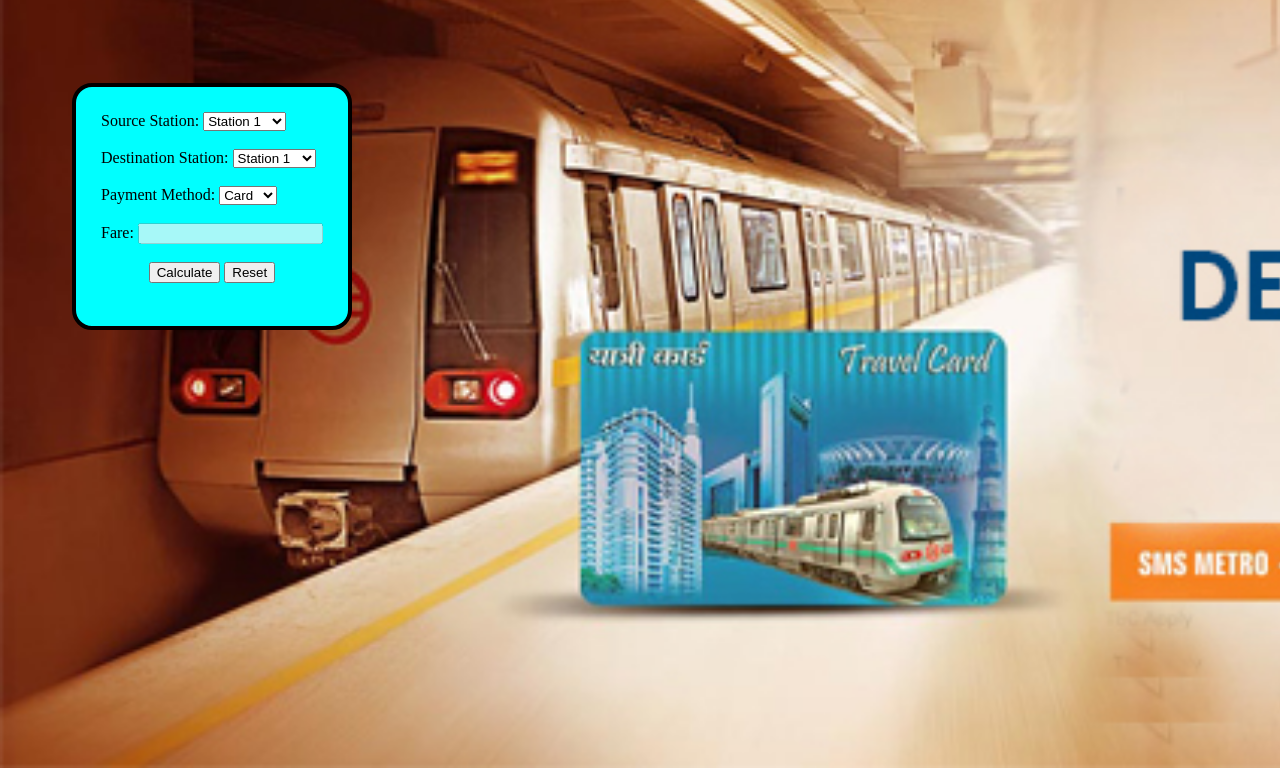
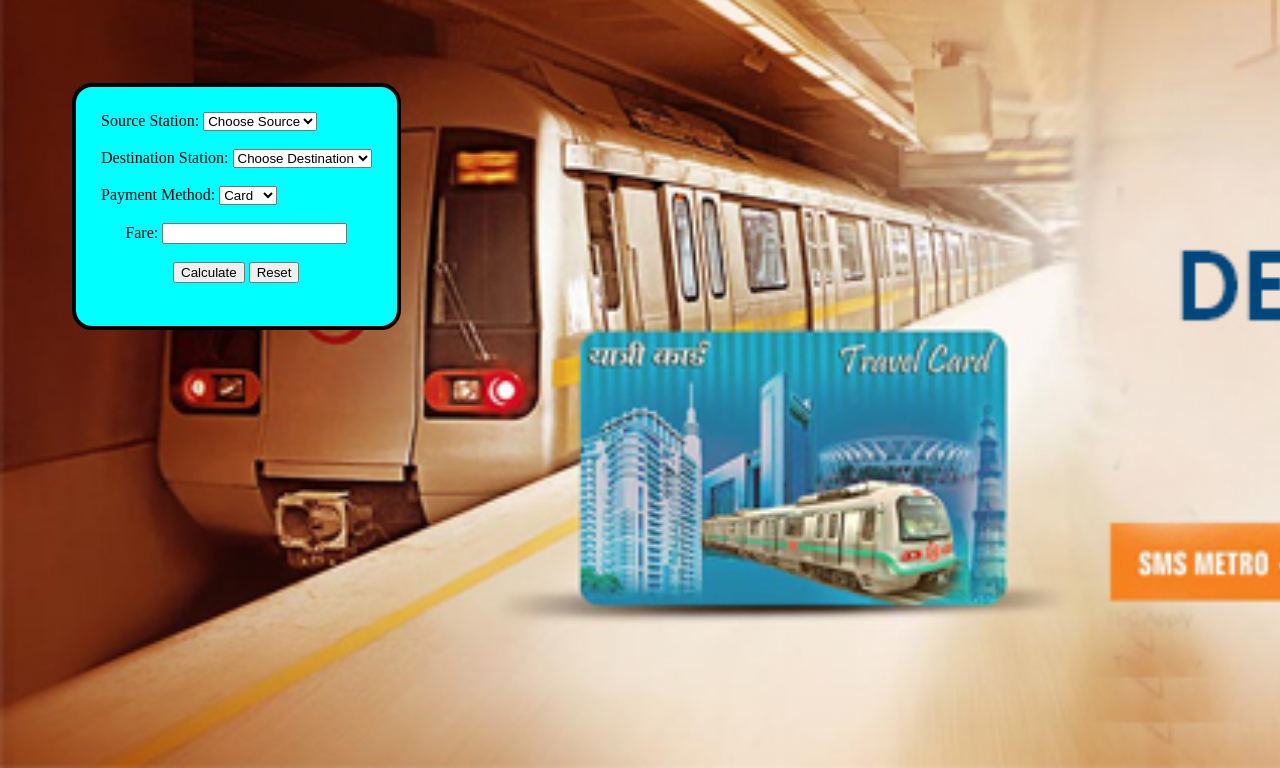
Before and after one commit to KhushbooChaudhary-jft/MetroApp, a plain HTML site: page index.html in a window 1280 px wide. Shown: the part 61-829 px from the top of the page. Drawn offline with Linux system fonts and the light colour scheme.

Commit message:
final changes done

```diff
--- a/index.html
+++ b/index.html
@@ -7,93 +7,45 @@
     <title>METRO FAIR CALCULATOR</title>
     <meta name='viewport' content='width=device-width, initial-scale=1'>
     <link rel='stylesheet' type='text/css' media='screen' href='one.css'>
-    <script src='two.js'></script>
+
 </head>
 
 <body>
     <h1>Metro Fair Calculator</h1>
-    <form name="MetroFairCalculator">
+    <form name="MetroFairCalculator" onsubmit="return false;">
         <div class="lab1">
             <div>
-                <label for="Source">Source Station:</label>
-                <select name="Boxes" id="Source">
-                    <option value="Station 1">Station 1</option>
-                    <option value="Station 2">Station 2</option>
-                    <option value="Station 3">Station 3</option>
-                    <option value="Station 4">Station 4</option>
-                    <option value="Station 5">Station 5</option>
-                    <option value="Station 6">Station 6</option>
-                    <option value="Station 7">Station 7</option>
-                    <option value="Station 8">Station 8</option>
-                    <option value="Station 9">Station 9</option>
-                    <option value="Station 10">Station 10</option>
-                    <option value="Station 11">Station 11</option>
-                    <option value="Station 12">Station 12</option>
-                    <option value="Station 13">Station 13</option>
-                    <option value="Station 14">Station 14</option>
-                    <option value="Station 15">Station 15</option>
-                    <option value="Station 16">Station 16</option>
-                    <option value="Station 17">Station 17</option>
-                    <option value="Station 18">Station 18</option>
-                    <option value="Station 19">Station 19</option>
-                    <option value="Station 20">Station 20</option>
-                    <option value="Station 21">Station 21</option>
-                    <option value="Station 22">Station 22</option>
-                    <option value="Station 23">Station 23</option>
-                    <option value="Station 24">Station 24</option>
-                    <option value="Station 25">Station 25</option>
-                    <option value="Station 26">Station 26</option>
+                <label>Source Station:</label>
+                <select name="Boxes" id="xyz">
+                    <option value="" disabled selected hidden>Choose Source</option>
                 </select>
-            </div><br>
+            </div>
+            <br>
             <div>
                 <label>Destination Station:</label>
                 <select name="Boxes" id="Destination">
-                    <option value="Station 1">Station 1</option>
-                    <option value="Station 2">Station 2</option>
-                    <option value="Station 3">Station 3</option>
-                    <option value="Station 4">Station 4</option>
-                    <option value="Station 5">Station 5</option>
-                    <option value="Station 6">Station 6</option>
-                    <option value="Station 7">Station 7</option>
-                    <option value="Station 8">Station 8</option>
-                    <option value="Station 9">Station 9</option>
-                    <option value="Station 10">Station 10</option>
-                    <option value="Station 11">Station 11</option>
-                    <option value="Station 12">Station 12</option>
-                    <option value="Station 13">Station 13</option>
-                    <option value="Station 14">Station 14</option>
-                    <option value="Station 15">Station 15</option>
-                    <option value="Station 16">Station 16</option>
-                    <option value="Station 17">Station 17</option>
-                    <option value="Station 18">Station 18</option>
-                    <option value="Station 19">Station 19</option>
-                    <option value="Station 20">Station 20</option>
-                    <option value="Station 21">Station 21</option>
-                    <option value="Station 22">Station 22</option>
-                    <option value="Station 23">Station 23</option>
-                    <option value="Station 24">Station 24</option>
-                    <option value="Station 25">Station 25</option>
-                    <option value="Station 26">Station 26</option>
+                    <option value="" disabled selected hidden>Choose Destination</option>
                 </select>
             </div>
             <br>
             <div>
                 <label>Payment Method:</label>
-                <select>
+                <select id="Boxes">
                     <option value="Card">Card</option>
                     <option value="Token">Token</option>
                 </select>
             </div><br>
             <div class="lab2">
                 <label>Fare:</label>
-                <input type="number" disabled>
+                <input type="text" id="fairBox">
             </div><br>
             <div class="btn">
-                <button type="calculate">Calculate</button>
+                <button type="calculate" onclick="calculateFair()">Calculate</button>
                 <button type="reset">Reset</button>
             </div><br>
         </div>
     </form>
 </body>
+<script src='two.js'></script>
 
 </html>
--- a/one.css
+++ b/one.css
@@ -1,8 +1,3 @@
-/* * {
-    margin: 0;
-    padding: 0;
-} */
-
 h1 {
     text-align: center;
     background-color: beige;
--- a/two.js
+++ b/two.js
@@ -1,36 +1,37 @@
 function selectStation() {
-    let a = ['1', '2', '3', '4', '5', '6', '7', '8', '9', '10', '11', '12', '13', '14', '15', '16', '17', '18', '19', '20', '21', '22', '23', '24', '25', '26', '27', '28'];
+    let a = ['A', 'B', 'C', 'D', 'E', 'F', 'G', 'H', 'I', 'J', 'K', 'L', 'M', 'M', 'O',
+        'P', 'Q', 'R', 'S', 'T', 'U', 'V', 'W', 'X', 'Y', 'Z'];
     for (let i = 0; i <= a.length - 1; i++) {
-        //console.log(a[i])
-        document.getElementById("Source").innerHTML() += `<option>${a[i]}</option>`;
-        document.getElementById('Destination').innerHTML() += `<option>${a[i]}</option>`;
+        document.getElementById("Destination").innerHTML += `<option value=${i + 1}>${a[i]}</option>`;
+        document.getElementById("xyz").innerHTML += `<option value=${i + 1}>${a[i]}</option>`;
     }
-
 }
 selectStation();
 
 
+function calculateFair() {
+    let sourValue = document.getElementById('xyz').value;
+    let destValue = document.getElementById('Destination').value;
+    let noofstat = Math.abs(sourValue - destValue);
 
-// let a = ['1', '2', '3', '4', '5', '6', '7', '8', '9', '10', '11', '12', '13', '14', '15', '16', '17', '18', '19', '20', '21', '22', '23', '24', '25', '26', '27', '28'];
-// for (let i = 0; i <= a.length - 1; i++) {
-//     document.getElementById("Source").innerHTML = `<option>${a[i]}</option>`;
-//     document.getElementById('Destination').innerHTML = `<option>${a[i]}</option>`;
-// }
-// var option = document.createElement("option");
-// option.text = "Text";
-// option.value = "myvalue";
-// var select = document.getElementById("id-to-my-select-box");
-// select.appendChild(option);
+    let fair = 0;
+    if (noofstat % 4 == 0) {
+        fair = (Math.floor(noofstat / 4)) * 10;
+    }
+    else {
+        fair = (Math.floor(noofstat / 4) + 1) * 10;
+    }
+    if (noofstat > 24) {
+        fare = 70;
+    }
+    console.log(fair);
 
-//let a = ['1', '2', '3', '4', '5', '6', '7', '8', '9', '10', '11', '12', '13', '14', '15', '16', '17', '18', '19', '20', '21', '22', '23', '24', '25', '26', '27', '28'];
-// const source = document.querySelector("#Source");
-// const destination = document.getElementById('#Destination');
+    if (document.getElementById("Boxes").value == "Card" && noofstat >= 5) {
+        fair = fair - (10 / 100 * fair);
+    }
+    if (noofstat < 1) {
+        fair = 10;
+    }
 
-// for (let i = 1; i <= 28; i++) {
-//     let option = document.createElement("option");
-//     option.text = i;
-//     option.value = i;
-//     source.appendChild(option);
-//     destination.appendChild(option);
-
-// }
+    document.getElementById('fairBox').value = fair;
+}
```
